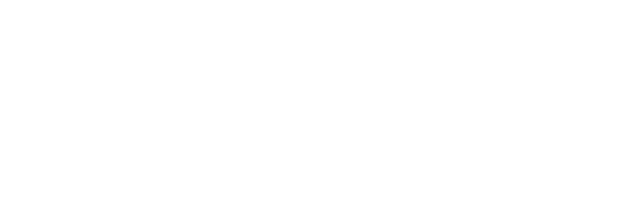
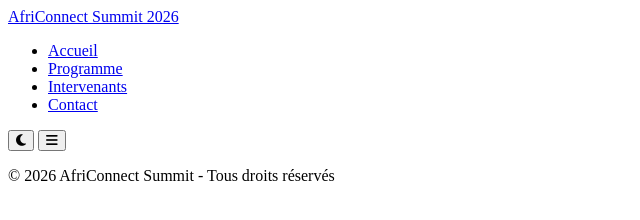
Before and after one commit to boiro9657-ship-it/BOIRO-Ibrahima-AfriConnectSummit, a plain HTML site: page index.html in a window 1280 px wide. Shown: the whole page, without its empty margins (0-640 px from the left). Drawn offline with Linux system fonts and the light colour scheme; files that its build step writes are made by us from their sources; files whose address does not match are found by name.

Commit message:
Ajout de la structure HTML navbar et footer

```diff
--- a/index.html
+++ b/index.html
@@ -16,6 +16,46 @@
     <title>AfriConnect Summit 2026</title>
 </head>
 <body>
+     <nav>
+        <a href="index.html">
+            AfriConnect <span>Summit 2026</span>
+
+        </a>
+         <ul>
+            <li><a href="index.html">Accueil</a></li>
+            <li><a href="programme.html">Programme</a></li>
+            <li><a href="intervenants.html">Intervenants</a></li>
+            <li><a href="contact.html">Contact</a></li>
+        </ul>
+
+        <div>
+             <!-- DARK MODE -->
+                <button type="button" aria-label="Mode sombre">
+                    <i class="fa-solid fa-moon"></i>
+                </button>
+
+                <!-- HAMBURGER MENU -->
+                <button type="button" aria-label="Menu mobile">
+                    <i class="fa-solid fa-bars"></i>
+                </button>
+
+        </div>
+    </nav>
+
+     <!-- ================= MAIN ================= -->
+    <main>
+
+        <!-- Contenu spécifique à chaque page -->
+
+    </main>
+
+
+     <footer>
+
+        <p>© 2026 AfriConnect Summit - Tous droits réservés</p>
+
+    </footer>
+
      <script src="js/main.js"></script>
 </body>
 </html>
```
Also changed, not shown: contact.html (+34 -0 lines), intervenants.html (+35 -0 lines), programme.html (+35 -0 lines).
